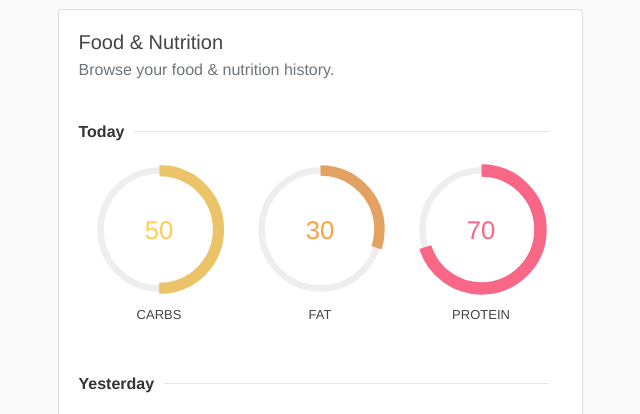
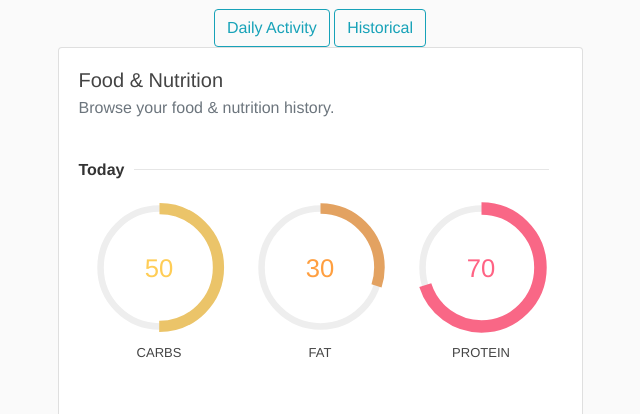
Before and after one commit to Netty2/racefox, a Flask app: page /food in a window 1280 px wide. Shown: the part 71-485 px from the top of the page, without its empty margins (320-960 px from the left). Run offline with Flask 2, Linux system fonts and the light colour scheme; some libraries are stand-ins or nearby versions.

Commit message:
Lagt till knappar för navigation

```diff
--- a/app/routes.py
+++ b/app/routes.py
@@ -41,9 +41,9 @@ def load_sleep():
 		}
 	]
 	if request.args.get('view') == 'historical':
-		return render_template('sleephistorical.html', title = 'Sleep - Historical', user_data = mock_sleep_data) #TODO: Lägg till data för historical
+		return render_template('sleephistorical.html', title = 'Sleep - Historical') #TODO: Lägg till data för historical
 	else:
-		return render_template('sleeph.html', title = 'Sleep - Daily')
+		return render_template('sleep.html', title = 'Sleep - Daily', user_data = mock_sleep_data)
 
 @login_required
 @app.route("/activity")
--- a/app/templates/food.html
+++ b/app/templates/food.html
@@ -1,6 +1,21 @@
 {% extends "layout.html" %}
 {% block content %}
+<div>
+	<center>
+	<button id="dailyButton" class ="btn btn-outline-info">Daily Activity</button>
+	<button id="historicalButton" class ="btn btn-outline-info">Historical</button>
+	</center>
+</div>
 
+<script>
+document.getElementById("dailyButton").onclick = function () {
+        location.href = "{{url_for('load_food', view = 'daily')}}";
+    };
+
+document.getElementById("historicalButton").onclick = function () {
+        location.href = "{{url_for('load_food', view = 'historical')}}";
+    };
+</script>
 <div class="container">
 		<div class="row">
 			<div class="col-lg-3"></div>
```
Also changed, not shown: app/templates/activity.html (+16 -0 lines), app/templates/sleep.html (+15 -0 lines).
